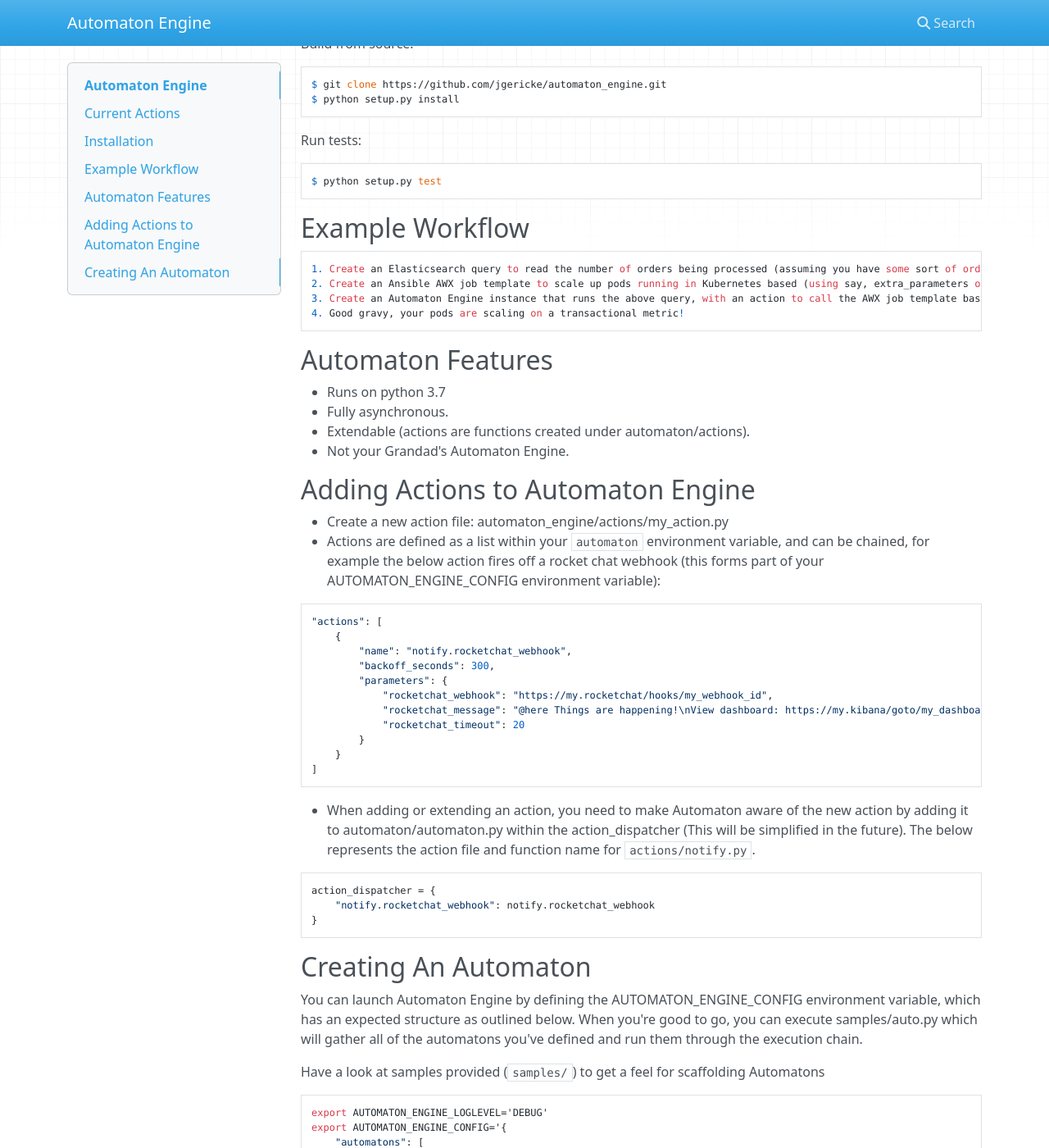
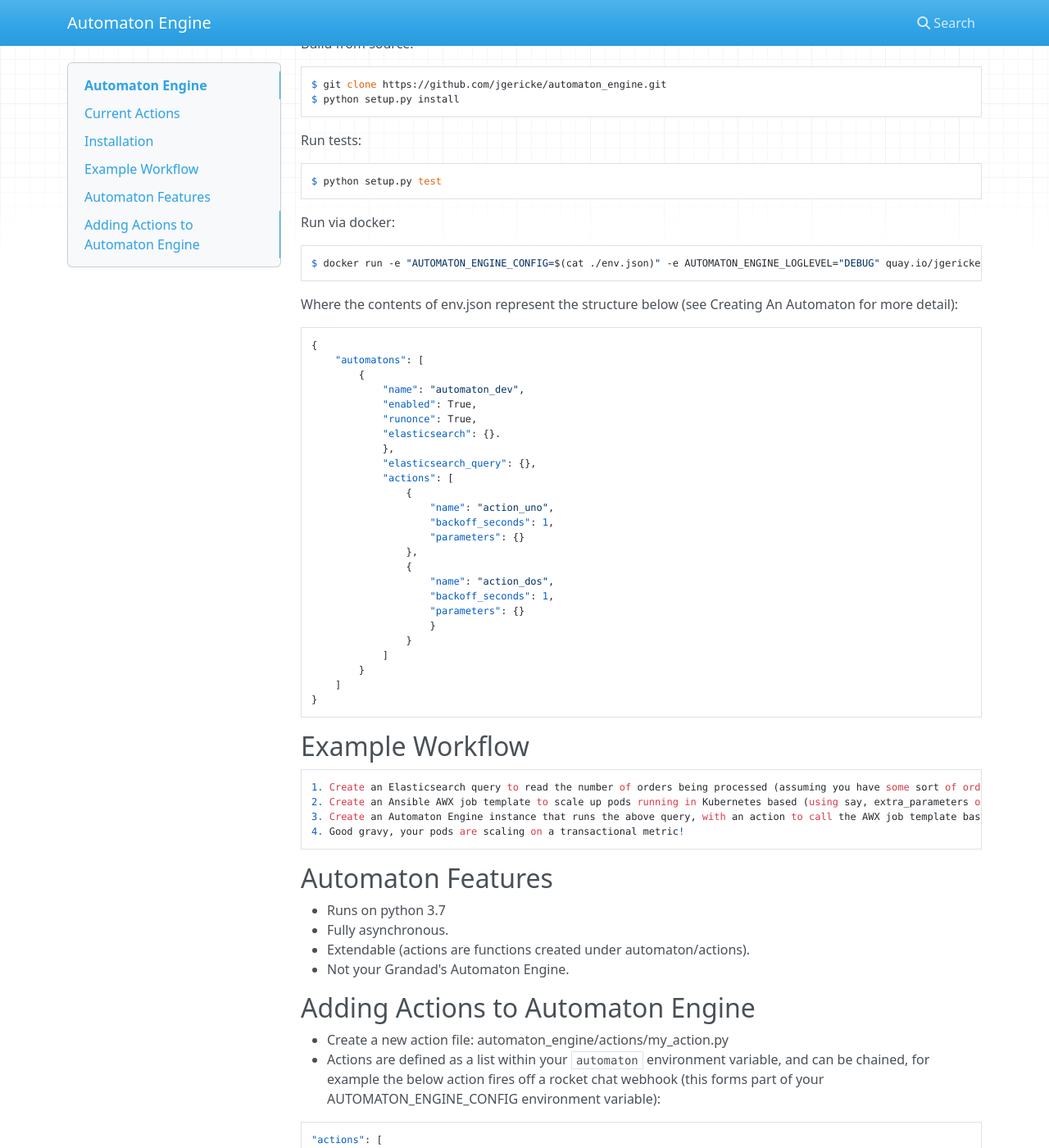
Before and after one commit to jgericke/automaton_engine, an MkDocs documentation site: the page built from docs/index.md, in a window 1280 px wide and 1400 px high, scrolled down 678 px. Shown: the whole window at 82% size. Built offline with MkDocs 1.6.1, drawn with Linux system fonts in a browser that asks for light colours; nearby versions of some CDN libraries; some of the changed text lies outside the part shown.

Commit message:
docker run example and doctype formatting

````diff
--- a/docs/index.md
+++ b/docs/index.md
@@ -22,20 +22,55 @@ Basically Automaton Engine is ***all*** about the following:
 ## Installation
 
 Install via pip:
-```
+```console
 $ pip install automaton-engine
 ```
 
 Build from source:
-```
+```console
 $ git clone https://github.com/jgericke/automaton_engine.git
 $ python setup.py install
 ```
 
 Run tests:
-```
+```console
 $ python setup.py test
 ```
+
+Run via docker:
+```console
+$ docker run -e "AUTOMATON_ENGINE_CONFIG=$(cat ./env.json)" -e AUTOMATON_ENGINE_LOGLEVEL="DEBUG" quay.io/jgericke/automaton-engine:latest
+```
+
+Where the contents of env.json represent the structure below (see Creating An Automaton for more detail):
+```json
+{
+    "automatons": [
+        {
+            "name": "automaton_dev",
+            "enabled": True,
+            "runonce": True,
+            "elasticsearch": {}.
+            },
+            "elasticsearch_query": {},
+            "actions": [
+                {
+                    "name": "action_uno",
+                    "backoff_seconds": 1,
+                    "parameters": {}
+                },
+                {
+                    "name": "action_dos",
+                    "backoff_seconds": 1,
+                    "parameters": {}
+                    }
+                }
+            ]
+        }
+    ]
+}
+```
+
 
 ## Example Workflow
 
@@ -56,7 +91,7 @@ $ python setup.py test
 * Create a new action file: automaton_engine/actions/my_action.py
 * Actions are defined as a list within your `automaton` environment variable, and can be chained, for example the below action fires off a rocket chat webhook (this forms part of your AUTOMATON_ENGINE_CONFIG environment variable):
 
-```
+```json
 "actions": [
     {
         "name": "notify.rocketchat_webhook",
@@ -72,19 +107,19 @@ $ python setup.py test
 
 * When adding or extending an action, you need to make Automaton aware of the new action by adding it to automaton/automaton.py within the action_dispatcher (This will be simplified in the future). The below represents the action file and function name for ```actions/notify.py```.
 
-```
+```json
 action_dispatcher = {
     "notify.rocketchat_webhook": notify.rocketchat_webhook
 }
 ```
 
-## Creating An Automaton
+### Creating An Automaton
 
 You can launch Automaton Engine by defining the AUTOMATON_ENGINE_CONFIG environment variable, which has an expected structure as outlined below. When you're good to go, you can execute samples/auto.py which will gather all of the automatons you've defined and run them through the execution chain.
 
 Have a look at samples provided (```samples/```) to get a feel for scaffolding Automatons
 
-```
+```json
 export AUTOMATON_ENGINE_LOGLEVEL='DEBUG'
 export AUTOMATON_ENGINE_CONFIG='{
     "automatons": [
@@ -161,7 +196,7 @@ export AUTOMATON_ENGINE_CONFIG='{
 
 Automaton now supports basic authentication for elasticsearch, to configure it add an "auth" section to your automaton configuration as per below:
 
-```
+```json
             "elasticsearch": {
                 "url": "https://http://my.elasticsearch:9200",
                 "timeout": 10,
@@ -174,13 +209,12 @@ Automaton now supports basic authentication for elasticsearch, to configure it a
 
 No elasticsearch authentication? No problem! Simply remove the auth stanza:
 
-```
+```json
             "elasticsearch": {
                 "url": "https://http://my.elasticsearch:9200",
                 "timeout": 10,
             },
 ```
-
 
 #### Original Author(s)
 
````
Also changed, not shown: README.md (+42 -8 lines).
